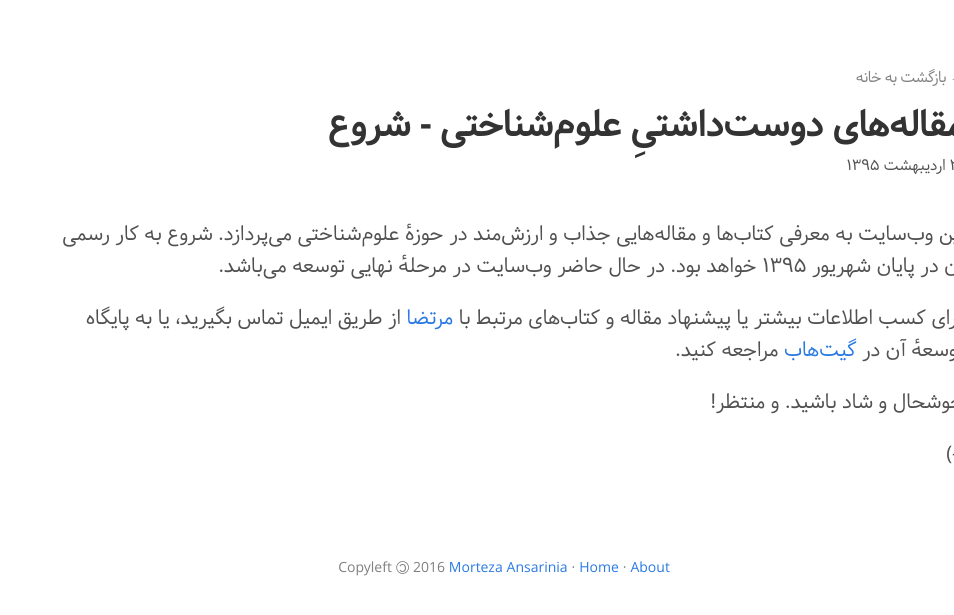
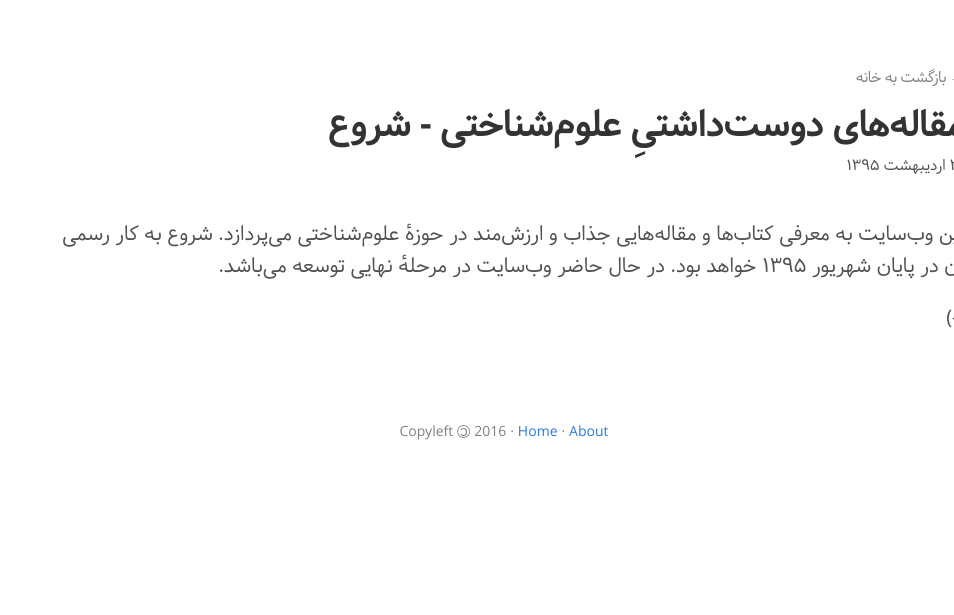
Before and after one commit to morteza/cog.onto.ir, a Jekyll site: the page built from _posts/2016-05-15-welcome-to-cspwl.md, in a window 1280 px wide. Shown: the top 615 px of the page, without its empty margins (326-1280 px from the left). Built offline with Jekyll 4.4.1, drawn with Linux system fonts in a browser that asks for light colours; nearby versions of some CDN libraries; comment, search, counter and statistics services are not loaded.

Commit message:
Update contents

```diff
--- a/_layouts/default.html
+++ b/_layouts/default.html
@@ -45,7 +45,7 @@
   {% endif %}
   <div class="ui hidden divider" style="height:45px;"></div>
   <footer style="direction:ltr; text-align:center; color: grey; font-size: 0.7rem">
-    Copyleft <span class="copyleft">&copy;</span> 2016 <a class="small" href="http://github.com/morteza">Morteza Ansarinia</a> &middot; <a class="small" href="/">Home</a> &middot; <a class="small" href="/about">About</a>
+    Copyleft <span class="copyleft">&copy;</span> 2016 &middot; <a class="small" href="/">Home</a> &middot; <a class="small" href="/about">About</a>
   </footer>
   <div class="ui hidden divider" style="height:25px;"></div>
   {% include menu.html %}
--- a/_posts/2016-05-15-welcome-to-cspwl.md
+++ b/_posts/2016-05-15-welcome-to-cspwl.md
@@ -9,12 +9,6 @@ comments: true
 
 این وب‌سایت به معرفی کتاب‌ها و مقاله‌هایی جذاب و ارزش‌مند در حوزهٔ علوم‌شناختی می‌پردازد. شروع به کار رسمی آن در پایان شهریور ۱۳۹۵ خواهد بود. در حال حاضر وب‌سایت در مرحلهٔ نهایی توسعه می‌باشد.
 
-
-
-برای کسب اطلاعات بیشتر یا پیشنهاد مقاله و کتاب‌های مرتبط با [مرتضا](mailto:ansarinia@me.com) از طریق ایمیل تماس بگیرید، یا به پایگاه توسعهٔ آن در [گیت‌هاب](http://github.com/morteza/cog.onto.ir) مراجعه کنید.
-
  <!--more-->
 
-خوشحال و شاد باشید. و منتظر!
-
 :-)
```
Also changed, not shown: _posts/2016-09-13-cogsci_stackexchange.md (+0 -2 lines), about.md (+0 -3 lines), misc/params.json (+1 -1 lines).
